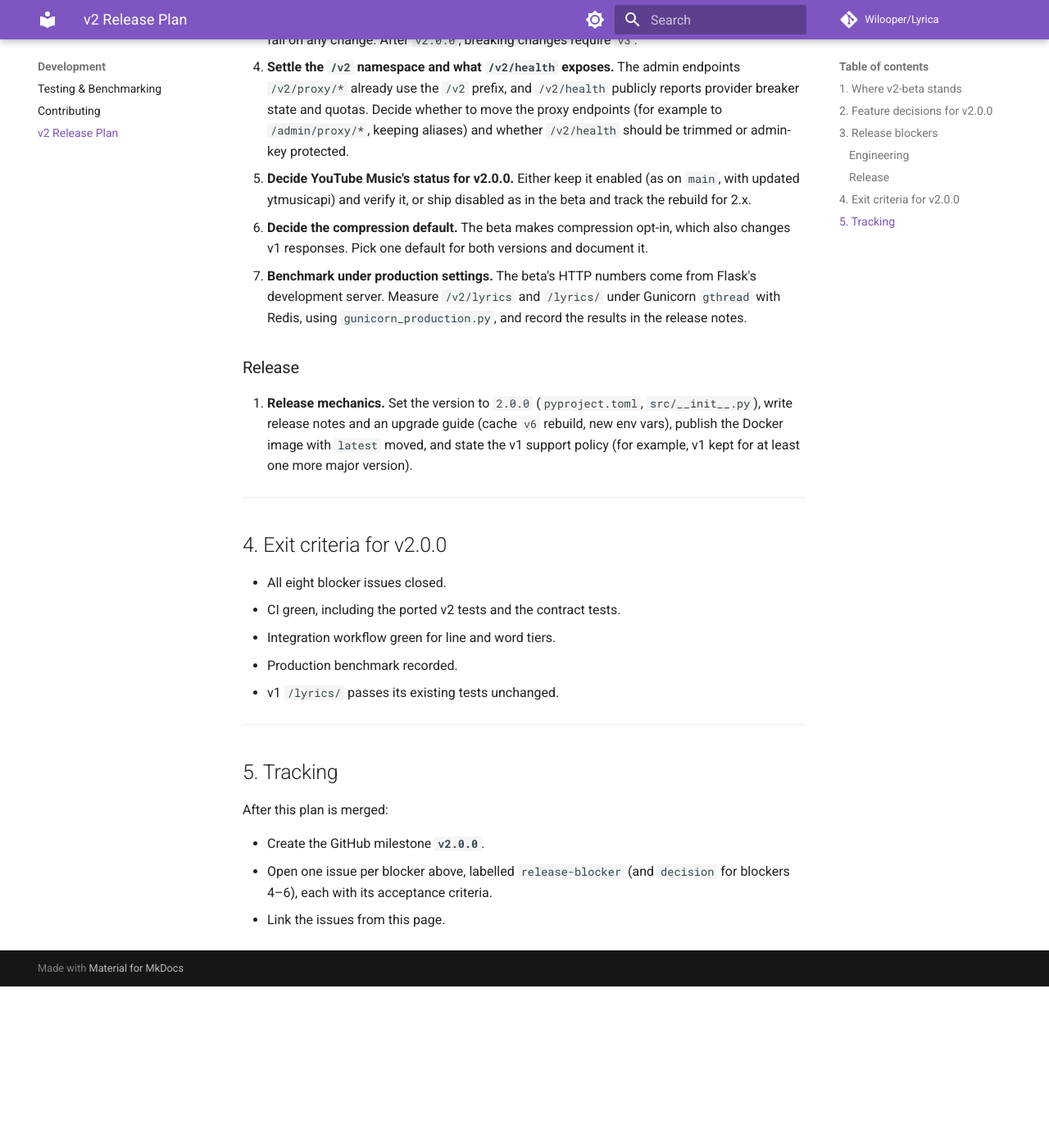
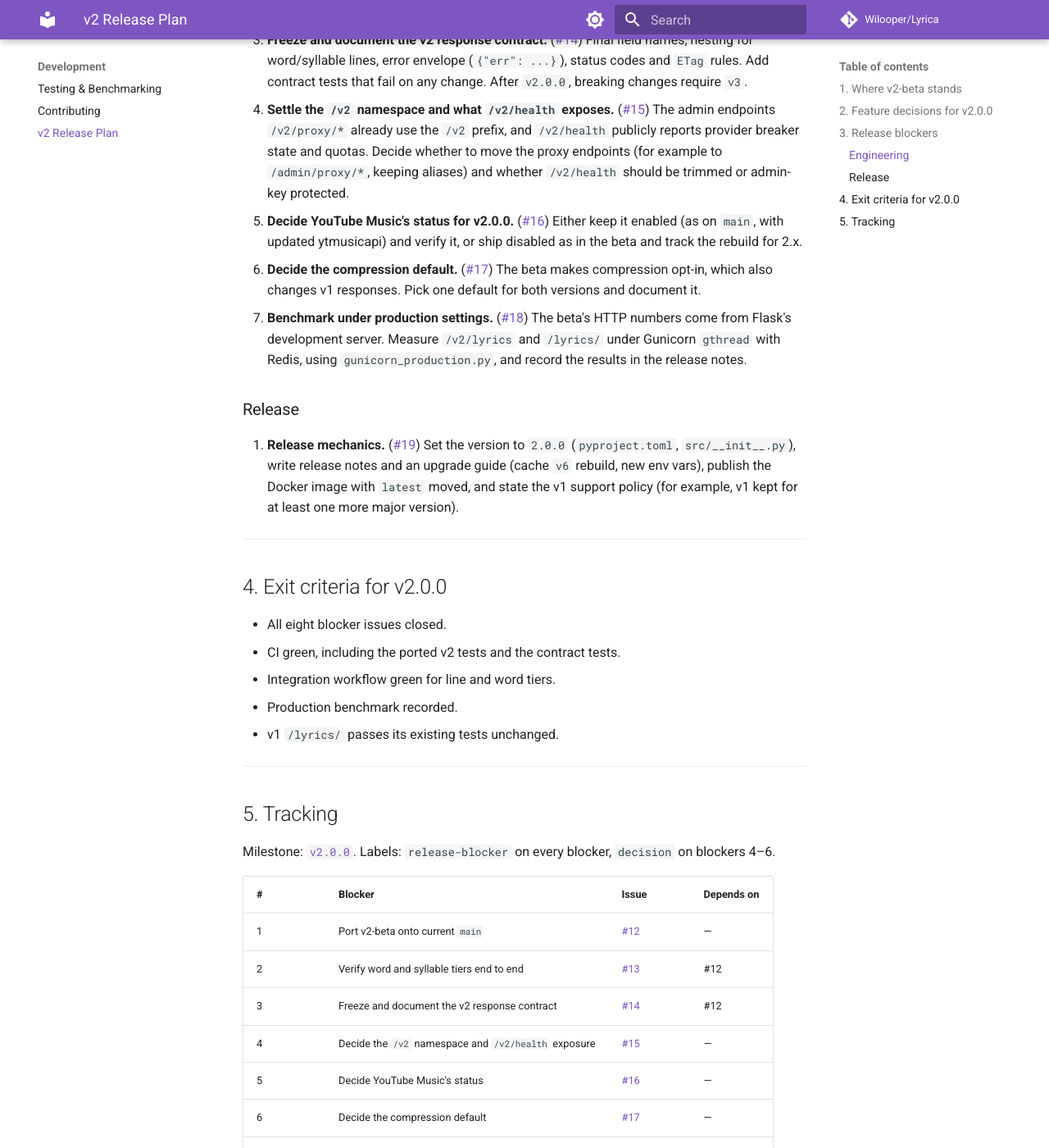
Before and after one commit to mekongmoon/Lyrica, an MkDocs documentation site: the page built from docs/development/v2-release-plan.md, in a window 1280 px wide and 1400 px high, scrolled down 2917 px. Shown: the whole window at 82% size. Built offline with MkDocs 1.6.1 and Material for MkDocs 9.7.7, drawn with Linux system fonts in a browser that asks for light colours; comment, search, counter and statistics services are not loaded; before the commit the page ends 4120 px from its top, so only the background shows below that; some of the changed text lies outside the part shown.

Commit message:
docs: link the v2.0.0 milestone and blocker issues from the plan
The v2.0.0 milestone and one issue per blocker now exist (#12-#19).
Mark the plan as approved, link each blocker to its issue, and replace
the "after this plan is merged" to-do list with a tracking table that
also shows dependencies (#13, #14 and #18 need the port in #12; #19
comes last).

Co-Authored-By: Claude Opus 5.5 <noreply@anthropic.com>

```diff
--- a/docs/development/v2-release-plan.md
+++ b/docs/development/v2-release-plan.md
@@ -1,6 +1,6 @@
 # v2 Stable Release Plan
 
-**Status:** Draft for review · **Target:** `v2.0.0` · **Based on:** `v2-beta-rollout` (`2.0.0b1`, 2026-11-04)
+**Status:** Approved, tracked in milestone [`v2.0.0`](https://github.com/mekongmoon/Lyrica/milestone/1) · **Target:** `v2.0.0` · **Based on:** `v2-beta-rollout` (`2.0.0b1`, 2026-11-04)
 
 This page decides which v2-beta features ship in the stable `v2.0.0` release, what has to happen first, and how the work is tracked.
 
@@ -61,17 +61,17 @@ Each blocker becomes a GitHub issue in the `v2.0.0` milestone. `v2.0.0` ships wh
 
 ### Engineering
 
-1. **Port v2-beta onto current `main`.** Move the beta's `src/core/` modules, `/v2/*` routes (as a new `src/routes/v2.py` blueprint), cache, fetch-controller and lrclib changes onto `main`. Keep every fix already on `main`. Bring over `Test/test_v2_core.py` and get it passing in CI. Update `Test/test_route_map.py` with the new routes.
-2. **Verify word and syllable tiers end to end.** With the fixed lrcmux and Apple Music, confirm `/v2/lyrics?tier=word` returns word timing for songs that have it, and `allow_lower=false` only returns `tier_unavailable` when no provider has the tier. Add a live integration test for word tier (lrcmux) and, when a token is available, for syllable tier (Apple Music).
-3. **Freeze and document the v2 response contract.** Final field names, nesting for word/syllable lines, error envelope (`{"err": ...}`), status codes and `ETag` rules. Add contract tests that fail on any change. After `v2.0.0`, breaking changes require `v3`.
-4. **Settle the `/v2` namespace and what `/v2/health` exposes.** The admin endpoints `/v2/proxy/*` already use the `/v2` prefix, and `/v2/health` publicly reports provider breaker state and quotas. Decide whether to move the proxy endpoints (for example to `/admin/proxy/*`, keeping aliases) and whether `/v2/health` should be trimmed or admin-key protected.
-5. **Decide YouTube Music's status for v2.0.0.** Either keep it enabled (as on `main`, with updated ytmusicapi) and verify it, or ship disabled as in the beta and track the rebuild for 2.x.
-6. **Decide the compression default.** The beta makes compression opt-in, which also changes v1 responses. Pick one default for both versions and document it.
-7. **Benchmark under production settings.** The beta's HTTP numbers come from Flask's development server. Measure `/v2/lyrics` and `/lyrics/` under Gunicorn `gthread` with Redis, using `gunicorn_production.py`, and record the results in the release notes.
+1. **Port v2-beta onto current `main`.** ([#12](https://github.com/mekongmoon/Lyrica/issues/12)) Move the beta's `src/core/` modules, `/v2/*` routes (as a new `src/routes/v2.py` blueprint), cache, fetch-controller and lrclib changes onto `main`. Keep every fix already on `main`. Bring over `Test/test_v2_core.py` and get it passing in CI. Update `Test/test_route_map.py` with the new routes.
+2. **Verify word and syllable tiers end to end.** ([#13](https://github.com/mekongmoon/Lyrica/issues/13)) With the fixed lrcmux and Apple Music, confirm `/v2/lyrics?tier=word` returns word timing for songs that have it, and `allow_lower=false` only returns `tier_unavailable` when no provider has the tier. Add a live integration test for word tier (lrcmux) and, when a token is available, for syllable tier (Apple Music).
+3. **Freeze and document the v2 response contract.** ([#14](https://github.com/mekongmoon/Lyrica/issues/14)) Final field names, nesting for word/syllable lines, error envelope (`{"err": ...}`), status codes and `ETag` rules. Add contract tests that fail on any change. After `v2.0.0`, breaking changes require `v3`.
+4. **Settle the `/v2` namespace and what `/v2/health` exposes.** ([#15](https://github.com/mekongmoon/Lyrica/issues/15)) The admin endpoints `/v2/proxy/*` already use the `/v2` prefix, and `/v2/health` publicly reports provider breaker state and quotas. Decide whether to move the proxy endpoints (for example to `/admin/proxy/*`, keeping aliases) and whether `/v2/health` should be trimmed or admin-key protected.
+5. **Decide YouTube Music's status for v2.0.0.** ([#16](https://github.com/mekongmoon/Lyrica/issues/16)) Either keep it enabled (as on `main`, with updated ytmusicapi) and verify it, or ship disabled as in the beta and track the rebuild for 2.x.
+6. **Decide the compression default.** ([#17](https://github.com/mekongmoon/Lyrica/issues/17)) The beta makes compression opt-in, which also changes v1 responses. Pick one default for both versions and document it.
+7. **Benchmark under production settings.** ([#18](https://github.com/mekongmoon/Lyrica/issues/18)) The beta's HTTP numbers come from Flask's development server. Measure `/v2/lyrics` and `/lyrics/` under Gunicorn `gthread` with Redis, using `gunicorn_production.py`, and record the results in the release notes.
 
 ### Release
 
-8. **Release mechanics.** Set the version to `2.0.0` (`pyproject.toml`, `src/__init__.py`), write release notes and an upgrade guide (cache `v6` rebuild, new env vars), publish the Docker image with `latest` moved, and state the v1 support policy (for example, v1 kept for at least one more major version).
+8. **Release mechanics.** ([#19](https://github.com/mekongmoon/Lyrica/issues/19)) Set the version to `2.0.0` (`pyproject.toml`, `src/__init__.py`), write release notes and an upgrade guide (cache `v6` rebuild, new env vars), publish the Docker image with `latest` moved, and state the v1 support policy (for example, v1 kept for at least one more major version).
 
 ---
 
@@ -87,8 +87,17 @@ Each blocker becomes a GitHub issue in the `v2.0.0` milestone. `v2.0.0` ships wh
 
 ## 5. Tracking
 
-After this plan is merged:
+Milestone: [`v2.0.0`](https://github.com/mekongmoon/Lyrica/milestone/1). Labels: `release-blocker` on every blocker, `decision` on blockers 4–6.
 
-- Create the GitHub milestone **`v2.0.0`**.
-- Open one issue per blocker above, labelled `release-blocker` (and `decision` for blockers 4–6), each with its acceptance criteria.
-- Link the issues from this page.
+| # | Blocker | Issue | Depends on |
+|---|---|---|---|
+| 1 | Port v2-beta onto current `main` | [#12](https://github.com/mekongmoon/Lyrica/issues/12) | — |
+| 2 | Verify word and syllable tiers end to end | [#13](https://github.com/mekongmoon/Lyrica/issues/13) | #12 |
+| 3 | Freeze and document the v2 response contract | [#14](https://github.com/mekongmoon/Lyrica/issues/14) | #12 |
+| 4 | Decide the `/v2` namespace and `/v2/health` exposure | [#15](https://github.com/mekongmoon/Lyrica/issues/15) | — |
+| 5 | Decide YouTube Music's status | [#16](https://github.com/mekongmoon/Lyrica/issues/16) | — |
+| 6 | Decide the compression default | [#17](https://github.com/mekongmoon/Lyrica/issues/17) | — |
+| 7 | Benchmark under production Gunicorn + Redis | [#18](https://github.com/mekongmoon/Lyrica/issues/18) | #12 |
+| 8 | Release mechanics | [#19](https://github.com/mekongmoon/Lyrica/issues/19) | all others |
+
+The decision issues (#15–#17) can be settled now, in parallel with the port (#12).
```
